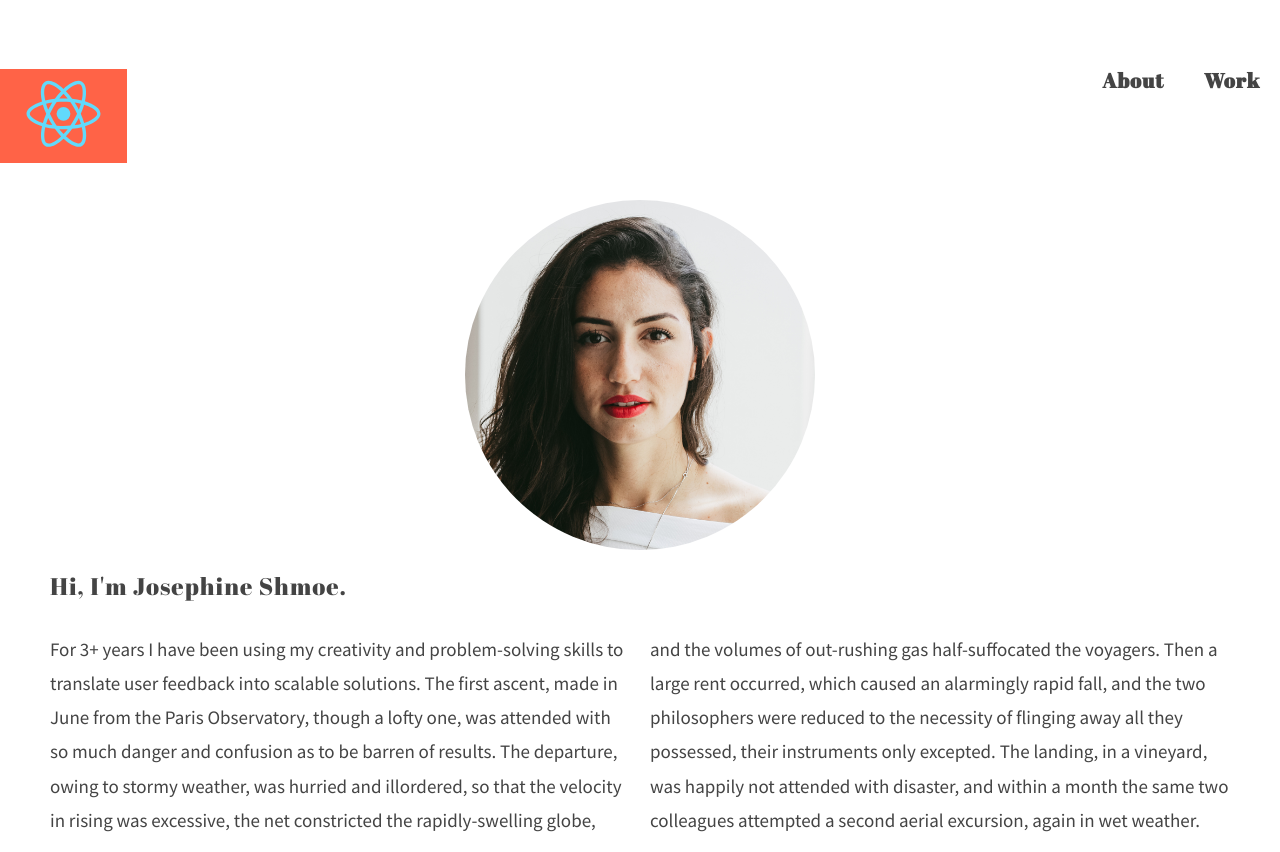
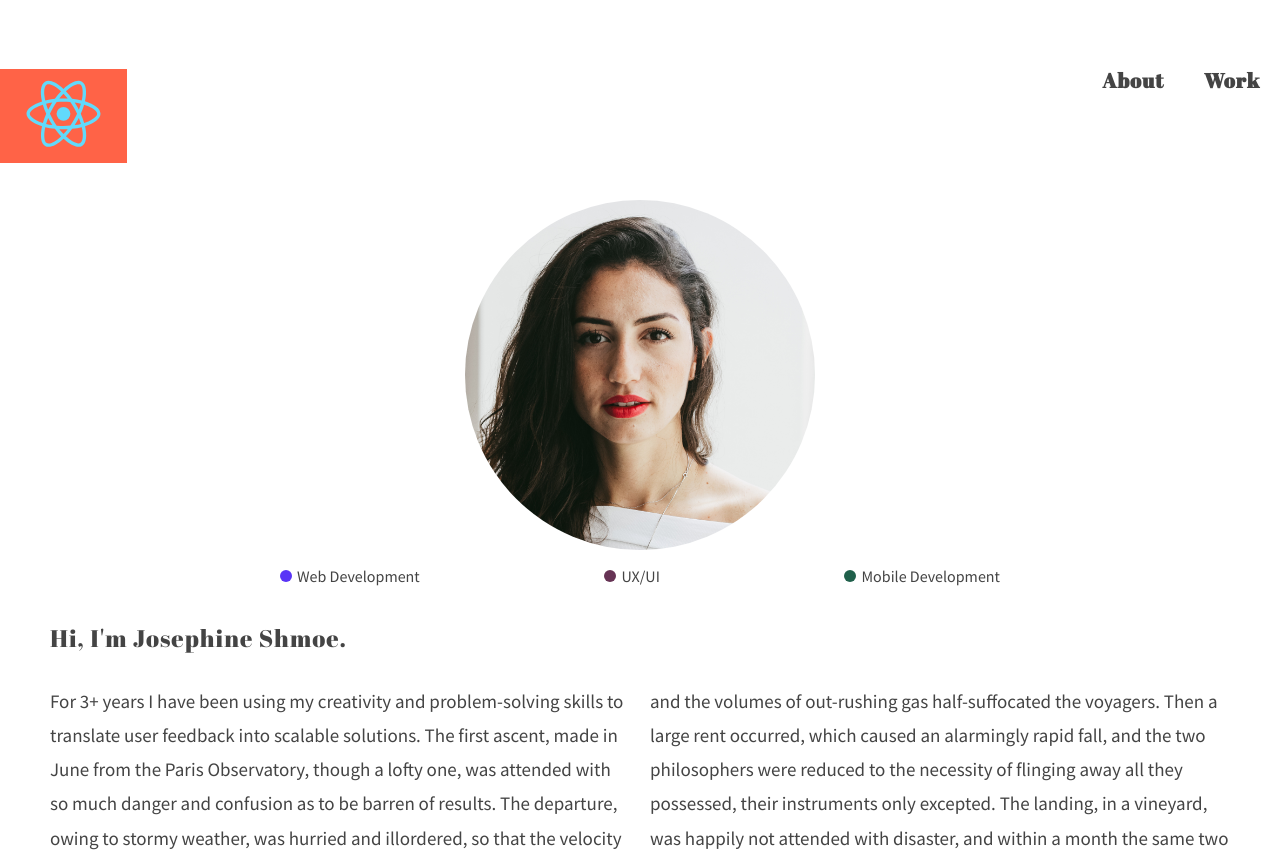
Before and after one commit to bsasscer/react-portfolio, a React (Create React App) app: page / in a window 1280 px wide. Shown: the top 852 px of the page. Built offline with nearby package versions, Linux system fonts and the light colour scheme.

Commit message:
add skills/services to about page

```diff
--- a/src/components/About.js
+++ b/src/components/About.js
@@ -4,7 +4,28 @@ class About extends React.Component {
     render() {
         return (
             <div>
+                <div className="skills-donut-chart"></div>
                 <div className="item portrait"></div>
+                <div className="skills-key">
+                    <div className="skill-type">
+                        <p>
+                            <span className="skill-color skill-web"></span>
+                            Web Development
+                        </p>
+                    </div>
+                    <div className="skill-type">
+                        <p>
+                            <span className="skill-color skill-ui"></span>
+                            UX/UI
+                        </p>
+                    </div>
+                    <div className="skill-type">
+                        <p>
+                            <span className="skill-color skill-mobile"></span>
+                            Mobile Development
+                        </p>
+                    </div>
+                </div>
                 <h2 className="my-name">Hi, I'm Josephine Shmoe.</h2>
                 <div className="about wrapper multicol">
                     <p>For 3+ years I have been using my creativity and problem-solving skills to translate user feedback into scalable solutions. The first ascent, made in June from the Paris Observatory, though a lofty one, was attended with so much danger and confusion as to be barren of results. The departure, owing to stormy weather, was hurried and illordered, so that the velocity in rising was excessive, the net constricted the rapidly-swelling globe, and the volumes of out-rushing gas half-suffocated the voyagers. Then a large rent occurred, which caused an alarmingly rapid fall, and the two philosophers were reduced to the necessity of flinging away all they possessed, their instruments only excepted. The landing, in a vineyard, was happily not attended with disaster, and within a month the same two colleagues attempted a second aerial excursion, again in wet weather.
--- a/src/css/index.css
+++ b/src/css/index.css
@@ -95,6 +95,39 @@ body {
     height: auto;
     width: 100%;
 }
+
+.skills-donut-chart {
+    width: 10px;
+}
+
+.skills-key {
+    display: flex;
+    justify-content: space-between;
+    margin: 0 auto;
+    width: 60%;
+}
+
+.skill-color {
+    border-radius: 50%;
+    display: inline-block;
+    margin-right: 5px;
+    width: 12px;
+    height: 12px;
+    z-index: 3;
+}
+
+.skill-web {
+    background: #5934f6;
+}
+
+.skill-ui {
+    background: #663354;
+}
+
+.skill-mobile {
+    background: #20604b;
+}
+
 
 /**************************
     WORK LAYOUT
```
